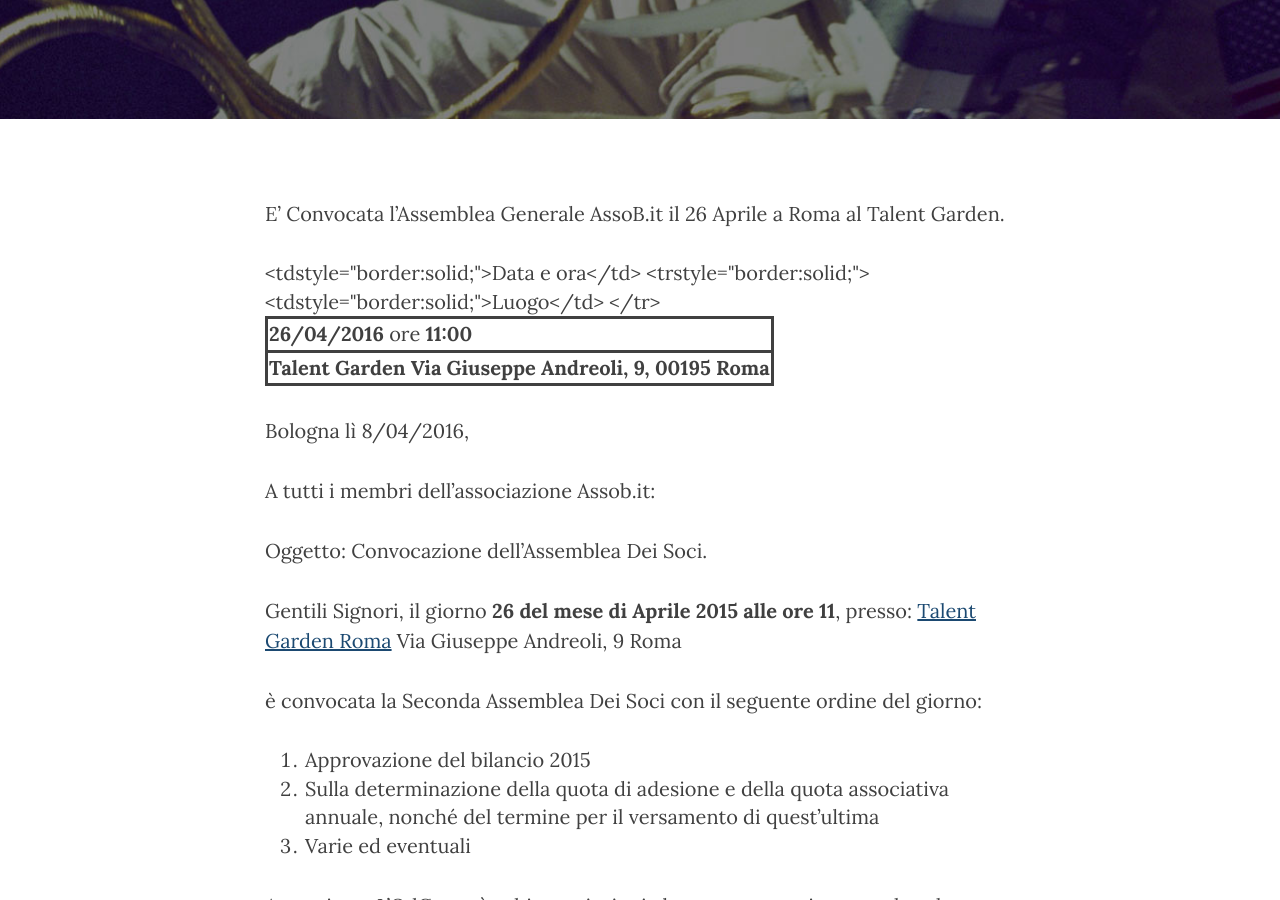
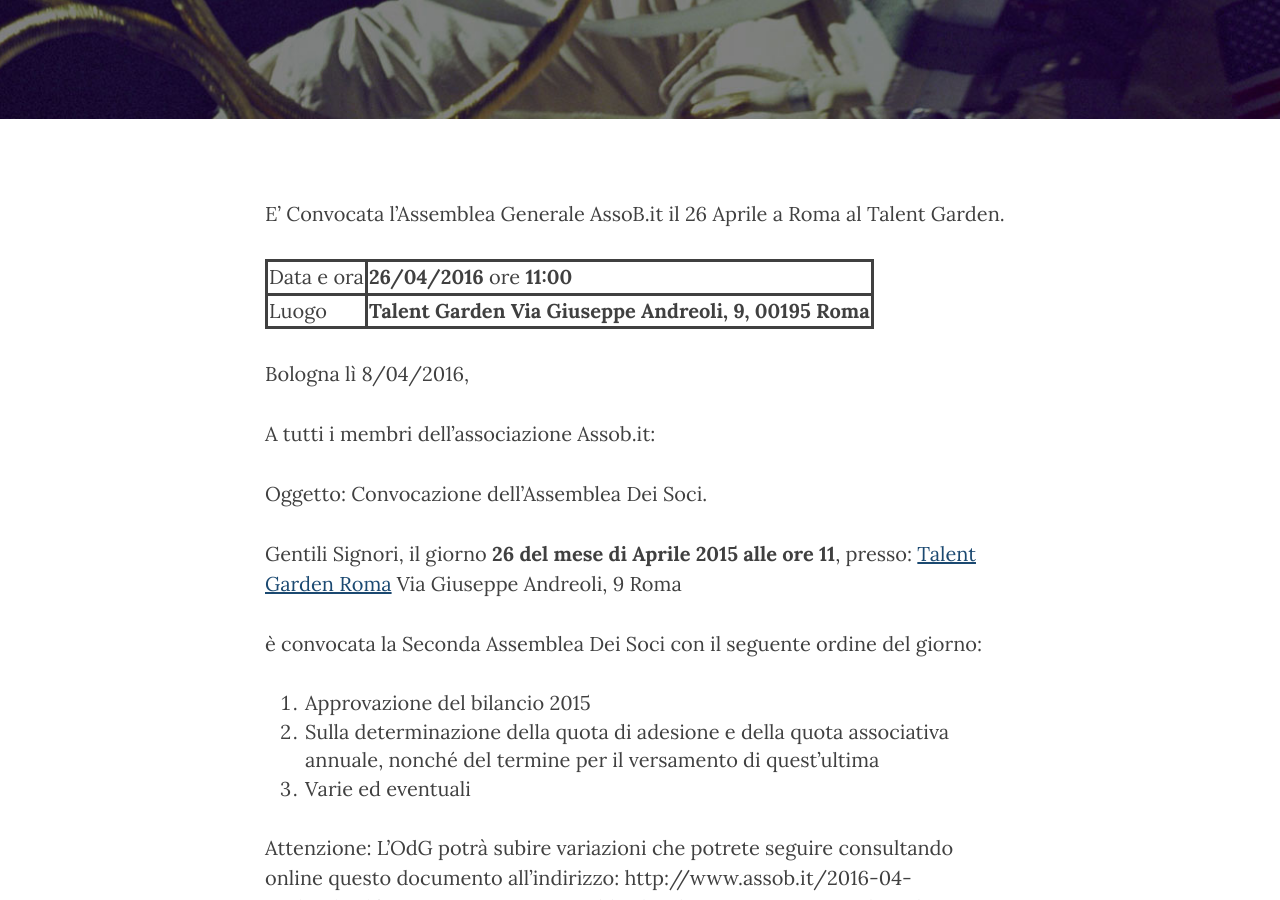
Before and after one commit to assobit/assobit.github.io, a Jekyll site: the page built from _posts/2016-04-08-09:19:50-convocazione-assemblea.md, in a window 1280 px wide and 900 px high, scrolled down 479 px. Built offline with Jekyll 4.4.1, drawn with Linux system fonts in a browser that asks for light colours; nearby versions of some CDN libraries.

Commit message:
Update 2016-04-08-09:19:50-convocazione-assemblea.md

```diff
--- a/_posts/2016-04-08-09:19:50-convocazione-assemblea.md
+++ b/_posts/2016-04-08-09:19:50-convocazione-assemblea.md
@@ -11,11 +11,11 @@ E' Convocata l'Assemblea Generale AssoB.it il 26 Aprile a Roma al Talent Garden.
 
 <table style="border:solid;">
   <tr style="border:solid;">
-    <tdstyle="border:solid;">Data e ora</td>
+    <td style="border:solid;">Data e ora</td>
     <td><strong>26/04/2016</strong> ore <strong>11:00</strong></td>
   </tr>
-  <trstyle="border:solid;">
-    <tdstyle="border:solid;">Luogo</td>
+  <tr style="border:solid;">
+    <td style="border:solid;">Luogo</td>
     <td><strong>Talent Garden Via Giuseppe Andreoli, 9, 00195 Roma</strong></td>
   </tr>
 </table>
```
